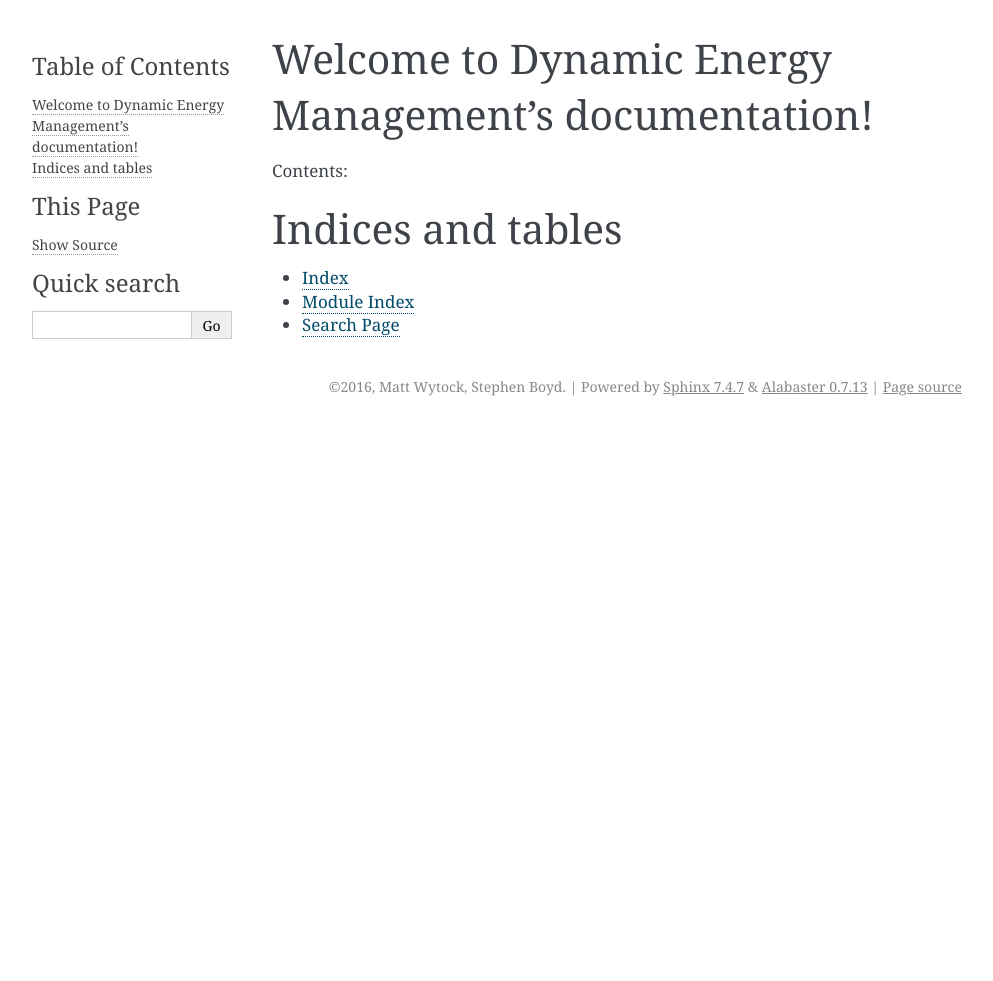
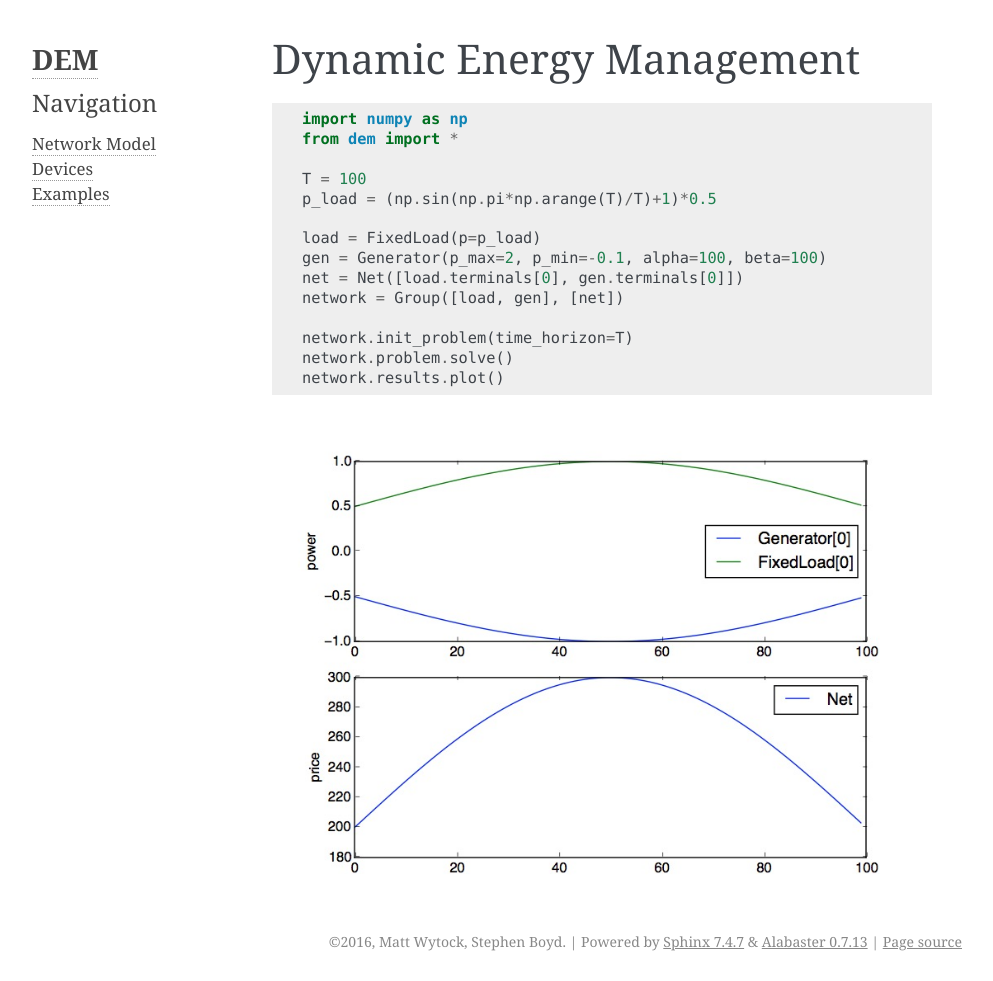
Before and after one commit to cvxgrp/cvxpower, a Sphinx documentation site: the page built from docs/index.rst, in a window 1280 px wide. Shown: the whole page, without its empty margins (148-1141 px from the left). Built offline with Sphinx 7.4.7, drawn with Linux system fonts in a browser that asks for light colours; before the commit the page ends 900 px from its top, so only the background shows below that.

Commit message:
outline of documentation

```diff
--- a/docs/conf.py
+++ b/docs/conf.py
@@ -19,7 +19,7 @@ import shlex
 # If extensions (or modules to document with autodoc) are in another directory,
 # add these directories to sys.path here. If the directory is relative to the
 # documentation root, use os.path.abspath to make it absolute, like shown here.
-#sys.path.insert(0, os.path.abspath('.'))
+sys.path.insert(0, os.path.abspath('..'))
 
 # -- General configuration ------------------------------------------------
 
@@ -49,7 +49,7 @@ source_suffix = '.rst'
 master_doc = 'index'
 
 # General information about the project.
-project = u'Dynamic Energy Management'
+project = u'DEM'
 copyright = u'2016, Matt Wytock, Stephen Boyd'
 author = u'Matt Wytock, Stephen Boyd'
 
@@ -156,7 +156,12 @@ html_static_path = ['_static']
 #html_use_smartypants = True
 
 # Custom sidebar templates, maps document names to template names.
-#html_sidebars = {}
+html_sidebars = {
+    '**': [
+        'about.html',
+        'navigation.html',
+    ]
+}
 
 # Additional templates that should be rendered to pages, maps page names to
 # template names.
--- a/docs/index.rst
+++ b/docs/index.rst
@@ -3,19 +3,34 @@
    You can adapt this file completely to your liking, but it should at least
    contain the root `toctree` directive.
 
-Welcome to Dynamic Energy Management's documentation!
-=====================================================
+Dynamic Energy Management
+=========================
 
-Contents:
+
+.. code:: python
+
+  import numpy as np
+  from dem import *
+
+  T = 100
+  p_load = (np.sin(np.pi*np.arange(T)/T)+1)*0.5
+
+  load = FixedLoad(p=p_load)
+  gen = Generator(p_max=2, p_min=-0.1, alpha=100, beta=100)
+  net = Net([load.terminals[0], gen.terminals[0]])
+  network = Group([load, gen], [net])
+
+  network.init_problem(time_horizon=T)
+  network.problem.solve()
+  network.results.plot()
+..
+
+.. image:: _static/dynamic_load_results.jpg
 
 .. toctree::
    :maxdepth: 2
+   :hidden:
 
-
-
-Indices and tables
-==================
-
-* :ref:`genindex`
-* :ref:`modindex`
-* :ref:`search`
+   network
+   devices
+   examples
--- /dev/null
+++ b/docs/network.rst
@@ -0,0 +1,6 @@
+Network Model
+=============
+
+
+.. automodule:: dem.network
+  :members:
```
Also changed, not shown: docs/devices.rst (added, +29 -0 lines), docs/examples.rst (added, +12 -0 lines), docs/_static/dynamic_load_results.jpg (added), 3 other files.
